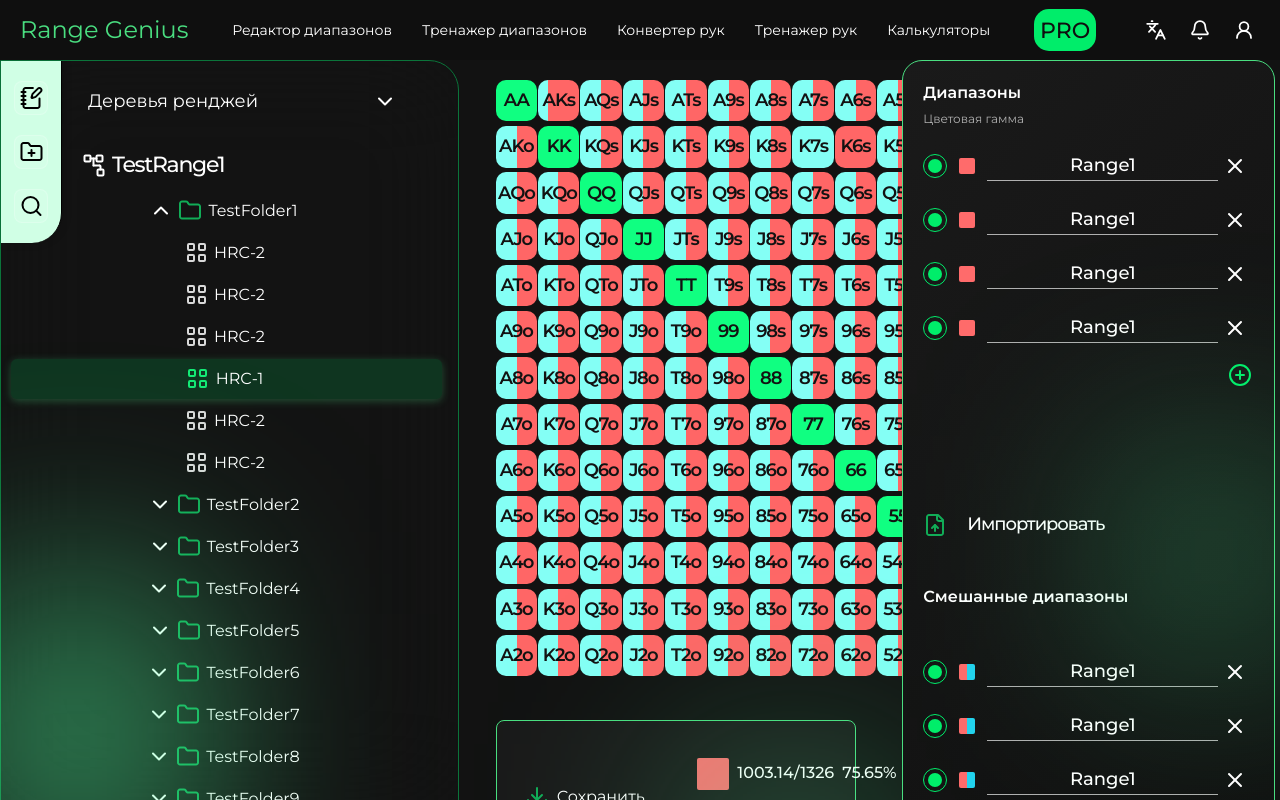
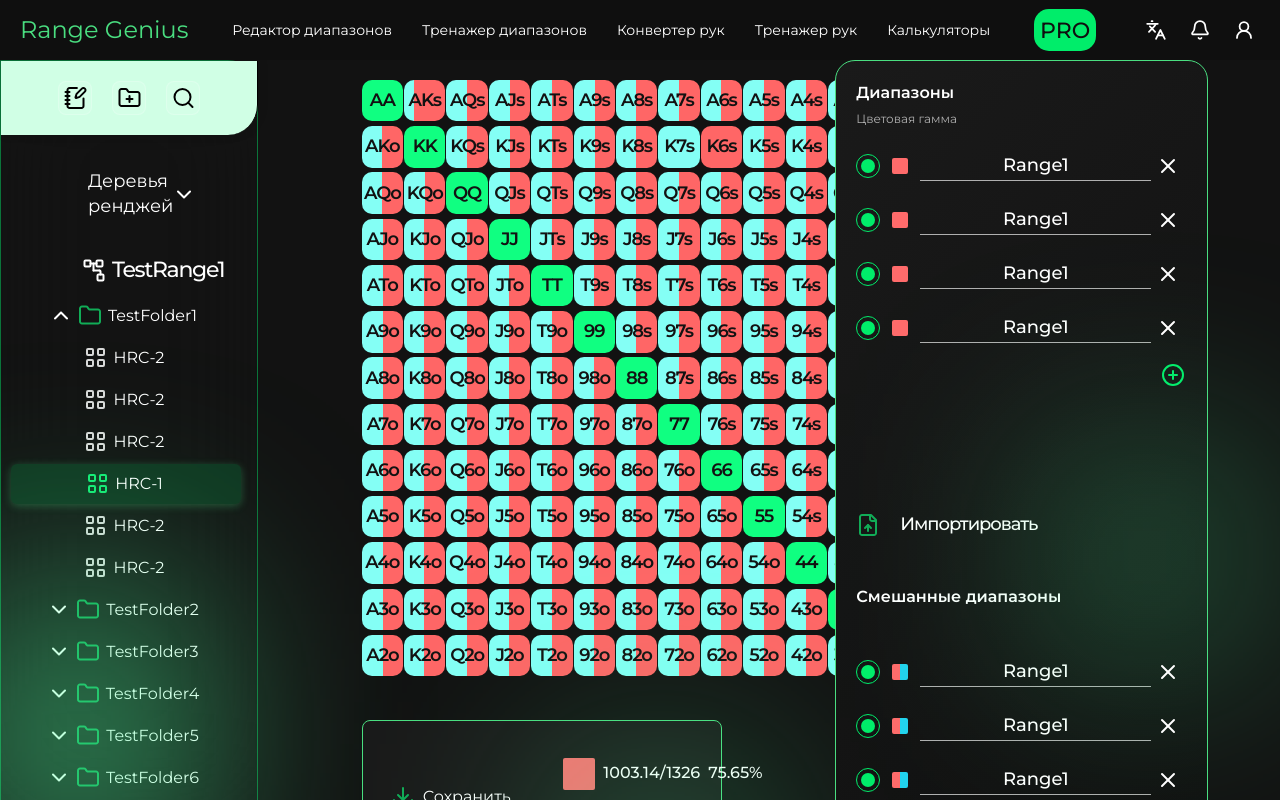
Before and after one commit to tRy-HaRd-tgn/RangeGenius, an Angular app: page / in a window 1280 px wide. Built offline with nearby package versions, Linux system fonts and the light colour scheme.

Commit message:
feat: add adaptivity for left sidebar

```diff
--- a/src/app/components/left-sidebar/left-sidebar.component.scss
+++ b/src/app/components/left-sidebar/left-sidebar.component.scss
@@ -232,3 +232,22 @@ margin-right: 15px;
 .range-tree::-webkit-scrollbar-thumb:hover {
   background: var(--sidebar-green-dark);
 }
+@media (max-width: 1480px) {
+  .sidebar-icons{
+    flex-direction: row;
+    width: 100%;
+    justify-content: center;
+  }
+  .sidebar-header{
+    margin-top: 80px;
+  }
+  .left-sidebar{
+    width: 20vw;
+  }
+  .sidebar-content{
+    width: 100%;
+  }
+  .range-tree{
+    width: 100%;
+  }
+}
```
